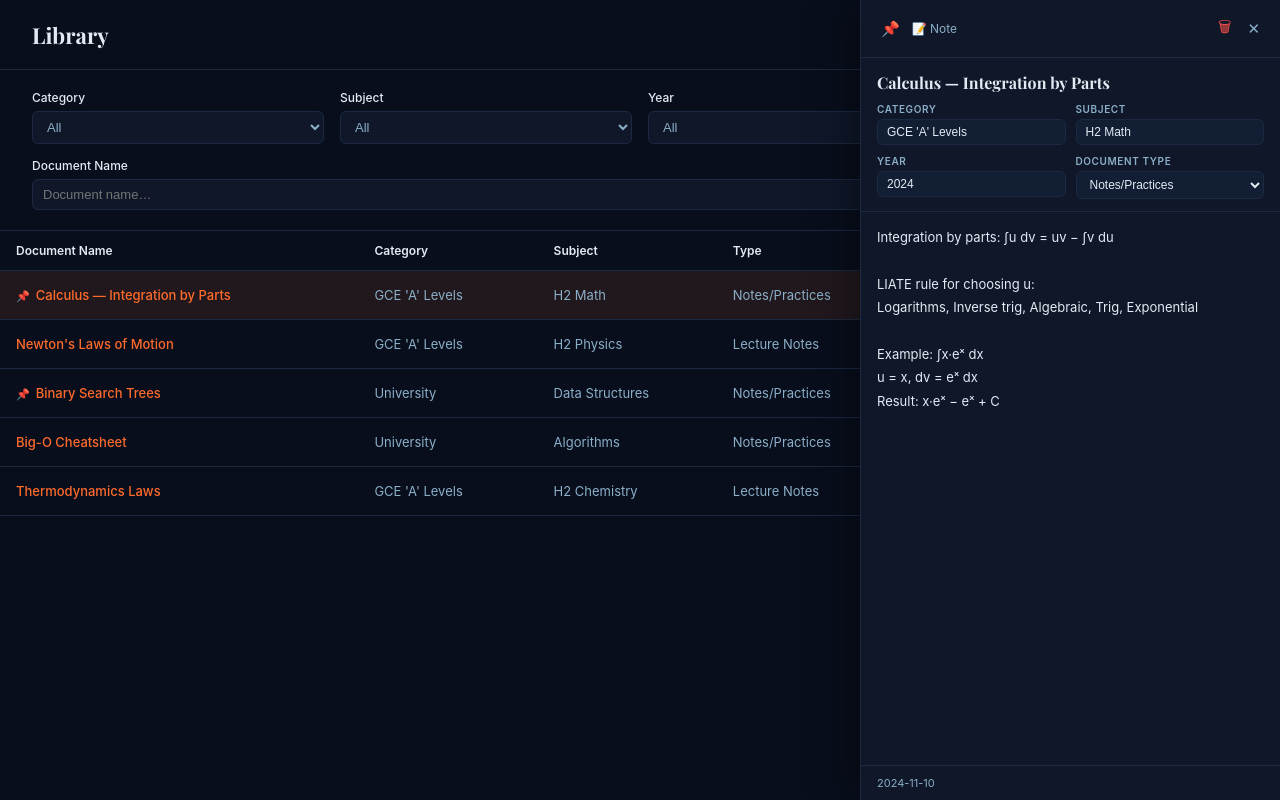
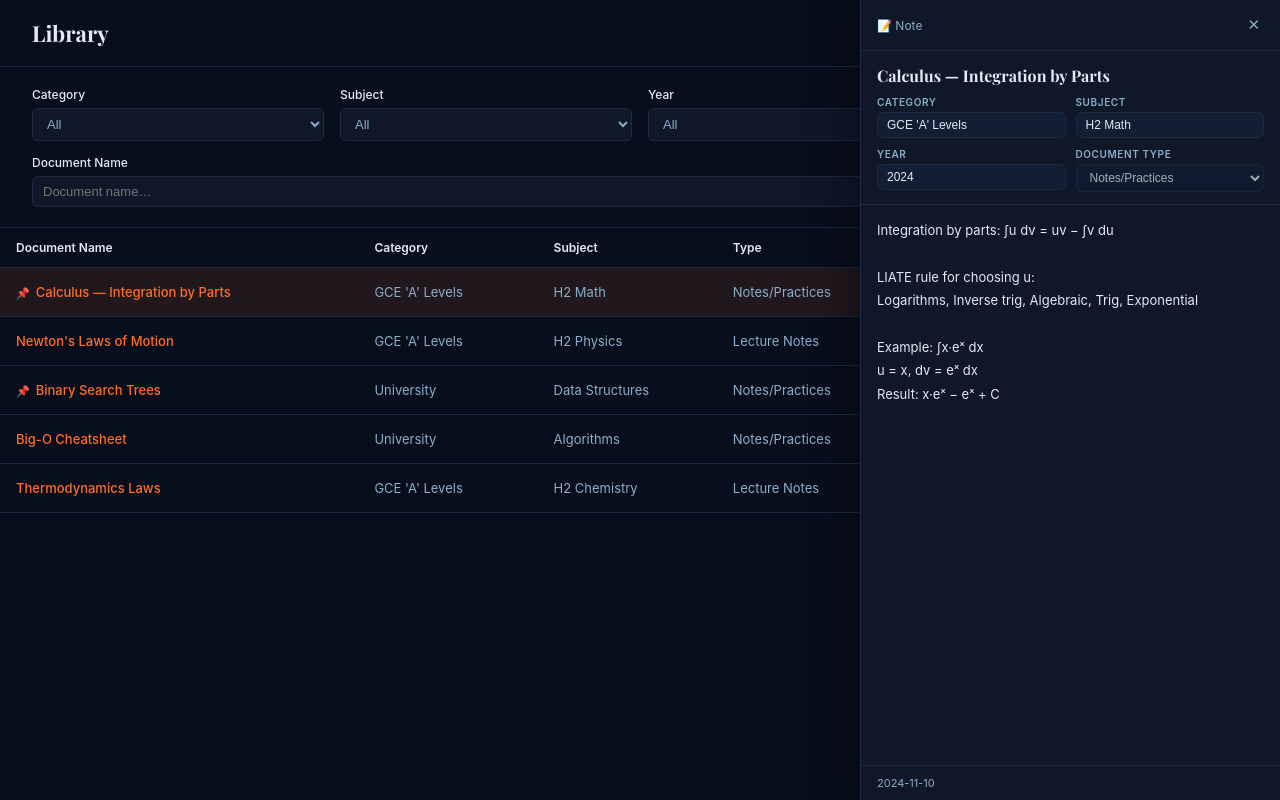
Before and after one commit to JordanW07z/note-library, a React (Vite) app: page / in a window 1280 px wide. Both pictures are taken after a click on the element 640 px from the left and 295 px from the top of the page. Built offline with nearby package versions, Linux system fonts and the light colour scheme.

Commit message:
add admin password lock

```diff
--- a/src/App.jsx
+++ b/src/App.jsx
@@ -36,11 +36,23 @@ const selectStyle = {
   width: '100%',
 };
 
+const ADMIN_PASSWORD = 'J79038078w';
+
 export default function App() {
   const [notes, setNotes] = useState([]);
   const [loaded, setLoaded] = useState(false);
   const [activeId, setActiveId] = useState(null);
   const [showModal, setShowModal] = useState(false);
+  const [isAdmin, setIsAdmin] = useState(false);
+
+  function toggleAdmin() {
+    if (isAdmin) {
+      setIsAdmin(false);
+    } else {
+      const pw = window.prompt('Enter password:');
+      if (pw === ADMIN_PASSWORD) setIsAdmin(true);
+    }
+  }
 
   const [fCategory, setFCategory] = useState('All');
   const [fSubject, setFSubject] = useState('All');
@@ -161,7 +173,8 @@ export default function App() {
           <span style={{ fontSize: 22, fontWeight: 700, color: C.text, fontFamily: "'Playfair Display', serif" }}>
             Library
           </span>
-          <div style={{ display: 'flex', alignItems: 'center', gap: 16 }}>
+          <div style={{ display: 'flex', alignItems: 'center', gap: 12 }}>
+            {isAdmin && (
               <button
                 onClick={() => setShowModal(true)}
                 style={{
@@ -176,6 +189,14 @@ export default function App() {
                 }}
               >
                 + Add Document
+              </button>
+            )}
+            <button
+              onClick={toggleAdmin}
+              title={isAdmin ? 'Lock (exit admin)' : 'Unlock admin'}
+              style={{ background: 'none', border: 'none', cursor: 'pointer', fontSize: 18, opacity: isAdmin ? 1 : 0.4, padding: 4 }}
+            >
+              {isAdmin ? '🔓' : '🔒'}
             </button>
           </div>
         </div>
@@ -289,6 +310,7 @@ export default function App() {
             onChange={updateNote}
             onDelete={deleteNote}
             onClose={() => setActiveId(null)}
+            isAdmin={isAdmin}
           />
         </div>
       )}
--- a/src/components/Editor.jsx
+++ b/src/components/Editor.jsx
@@ -13,7 +13,7 @@ const C = {
 
 const DOC_TYPES = ['Notes/Practices', 'Lecture Notes', 'Exam Papers', 'Tutorials', 'Cheatsheet', 'Other'];
 
-export default function Editor({ note, notes, onChange, onDelete, onClose }) {
+export default function Editor({ note, notes, onChange, onDelete, onClose, isAdmin }) {
   const [pdfBlobUrl, setPdfBlobUrl] = useState(null);
 
   useEffect(() => {
@@ -62,6 +62,7 @@ export default function Editor({ note, notes, onChange, onDelete, onClose }) {
         gap: 8,
         flexShrink: 0,
       }}>
+        {isAdmin && (
           <button
             onClick={() => onChange('pinned', !note.pinned)}
             title={note.pinned ? 'Unpin' : 'Pin'}
@@ -69,15 +70,18 @@ export default function Editor({ note, notes, onChange, onDelete, onClose }) {
           >
             📌
           </button>
+        )}
         <span style={{ fontSize: 12, color: C.muted, flex: 1 }}>
           {note.isPdf ? '📄 PDF Document' : '📝 Note'}
         </span>
+        {isAdmin && (
           <button
             onClick={() => { if (window.confirm('Delete this document?')) onDelete(note.id); }}
             style={{ background: 'none', border: 'none', cursor: 'pointer', fontSize: 15, padding: 4, color: C.danger }}
           >
             🗑
           </button>
+        )}
         <button
           onClick={onClose}
           style={{ background: 'none', border: 'none', cursor: 'pointer', fontSize: 15, color: C.muted, padding: 4 }}
@@ -89,7 +93,8 @@ export default function Editor({ note, notes, onChange, onDelete, onClose }) {
       {/* Title */}
       <input
         value={note.title}
-        onChange={(e) => onChange('title', e.target.value)}
+        onChange={(e) => isAdmin && onChange('title', e.target.value)}
+        readOnly={!isAdmin}
         placeholder="Document title…"
         style={{
           border: 'none',
@@ -103,6 +108,7 @@ export default function Editor({ note, notes, onChange, onDelete, onClose }) {
           width: '100%',
           boxSizing: 'border-box',
           flexShrink: 0,
+          cursor: isAdmin ? 'text' : 'default',
         }}
       />
 
@@ -117,19 +123,19 @@ export default function Editor({ note, notes, onChange, onDelete, onClose }) {
       }}>
         <div>
           <p style={labelStyle}>Category</p>
-          <input value={note.module || ''} onChange={(e) => onChange('module', e.target.value)} placeholder="Category" style={inputStyle} />
+          <input value={note.module || ''} onChange={(e) => isAdmin && onChange('module', e.target.value)} readOnly={!isAdmin} placeholder="Category" style={{ ...inputStyle, cursor: isAdmin ? 'text' : 'default' }} />
         </div>
         <div>
           <p style={labelStyle}>Subject</p>
-          <input value={note.subject || ''} onChange={(e) => onChange('subject', e.target.value)} placeholder="Subject" style={inputStyle} />
+          <input value={note.subject || ''} onChange={(e) => isAdmin && onChange('subject', e.target.value)} readOnly={!isAdmin} placeholder="Subject" style={{ ...inputStyle, cursor: isAdmin ? 'text' : 'default' }} />
         </div>
         <div>
           <p style={labelStyle}>Year</p>
-          <input value={note.year || ''} onChange={(e) => onChange('year', e.target.value)} placeholder="Year" style={inputStyle} />
+          <input value={note.year || ''} onChange={(e) => isAdmin && onChange('year', e.target.value)} readOnly={!isAdmin} placeholder="Year" style={{ ...inputStyle, cursor: isAdmin ? 'text' : 'default' }} />
         </div>
         <div>
           <p style={labelStyle}>Document Type</p>
-          <select value={note.documentType || ''} onChange={(e) => onChange('documentType', e.target.value)} style={{ ...inputStyle, cursor: 'pointer' }}>
+          <select value={note.documentType || ''} onChange={(e) => isAdmin && onChange('documentType', e.target.value)} disabled={!isAdmin} style={{ ...inputStyle, cursor: isAdmin ? 'pointer' : 'default' }}>
             <option value="">—</option>
             {DOC_TYPES.map((t) => <option key={t} value={t}>{t}</option>)}
           </select>
@@ -146,7 +152,8 @@ export default function Editor({ note, notes, onChange, onDelete, onClose }) {
       ) : (
         <textarea
           value={note.body}
-          onChange={(e) => onChange('body', e.target.value)}
+          onChange={(e) => isAdmin && onChange('body', e.target.value)}
+          readOnly={!isAdmin}
           placeholder="Start writing…"
           style={{
             flex: 1,
@@ -160,6 +167,7 @@ export default function Editor({ note, notes, onChange, onDelete, onClose }) {
             fontFamily: 'inherit',
             background: 'transparent',
             minHeight: 0,
+            cursor: isAdmin ? 'text' : 'default',
           }}
         />
       )}
```
Lines whose indentation alone changed are shown as unchanged.
